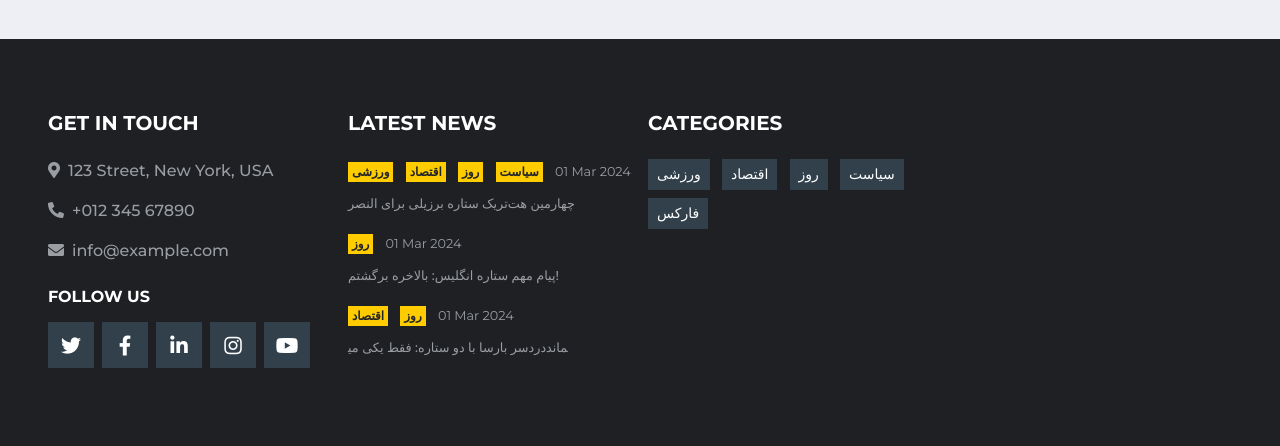
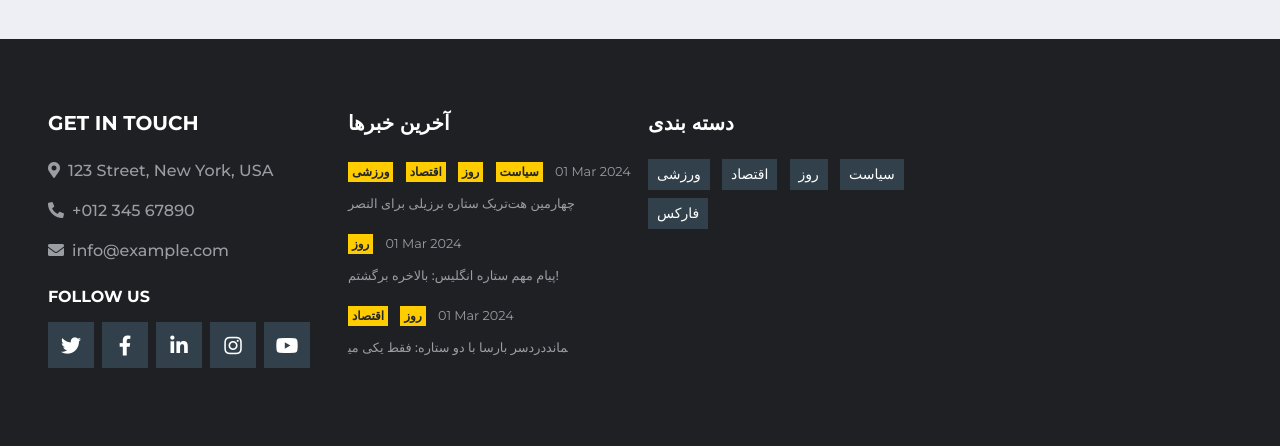
Before and after one commit to Golshani-ma/FinalProject, a Django app: page /news/14 in a window 1280 px wide. Shown: the part 2262-2708 px from the top of the page. Run offline with Django 4.2, Linux system fonts and the light colour scheme; data comes from the database, SQL or seed files in the repository; both versions use the stored data as it was after the commit; some libraries are stand-ins or nearby versions.

Commit message:
Side Tag Category1

```diff
--- a/templates/news/category_tag.html
+++ b/templates/news/category_tag.html
@@ -1,5 +1,5 @@
 <div class="col-lg-3 col-md-6 mb-5">
-    <h5 class="mb-4 text-white text-uppercase font-weight-bold">Categories</h5>
+    <h5 class="mb-4 text-white text-uppercase font-weight-bold">دسته بندی</h5>
     <div class="m-n1">
         {% for name,items in categories.items %}
 
--- a/templates/news/last_news.html
+++ b/templates/news/last_news.html
@@ -1,6 +1,6 @@
 {% load static %}
 <div class="col-lg-3 col-md-6 mb-5">
-    <h5 class="mb-4 text-white text-uppercase font-weight-bold">Latest News</h5>
+    <h5 class="mb-4 text-white text-uppercase font-weight-bold">آخرین خبرها</h5>
     {% for post in posts %}
         <div class="mb-3">
             <div class="mb-2">
```
Also changed, not shown: db.sqlite3.
